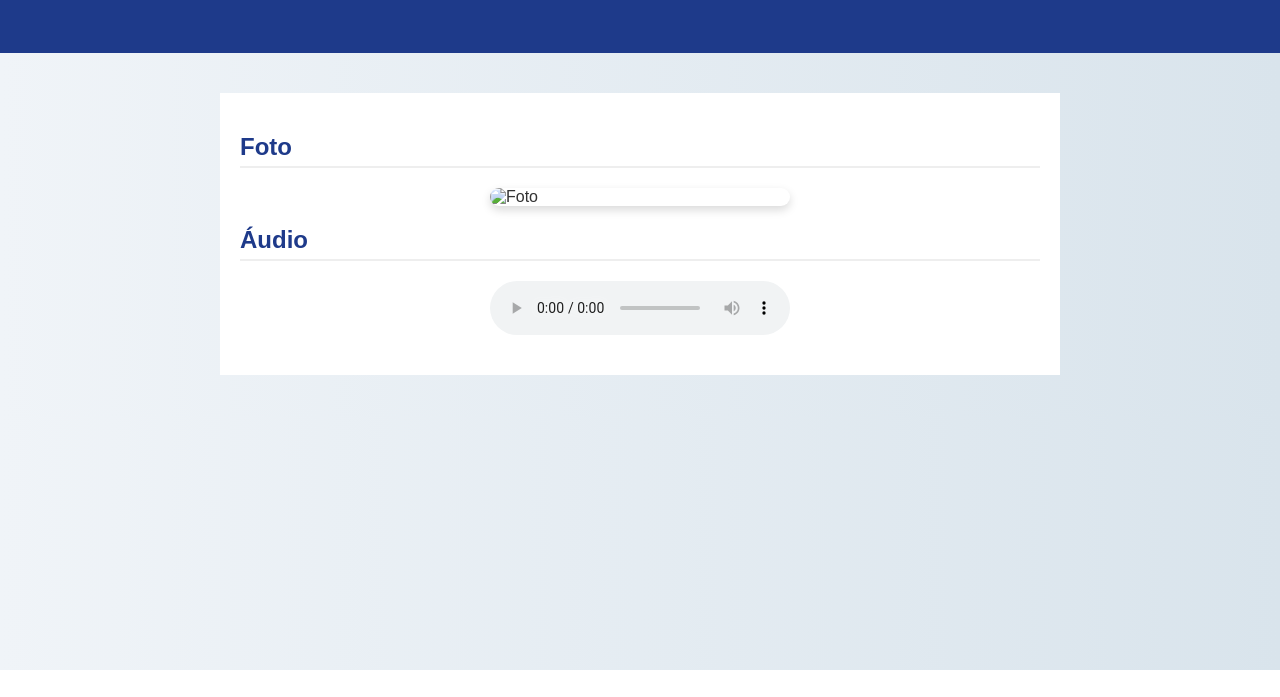
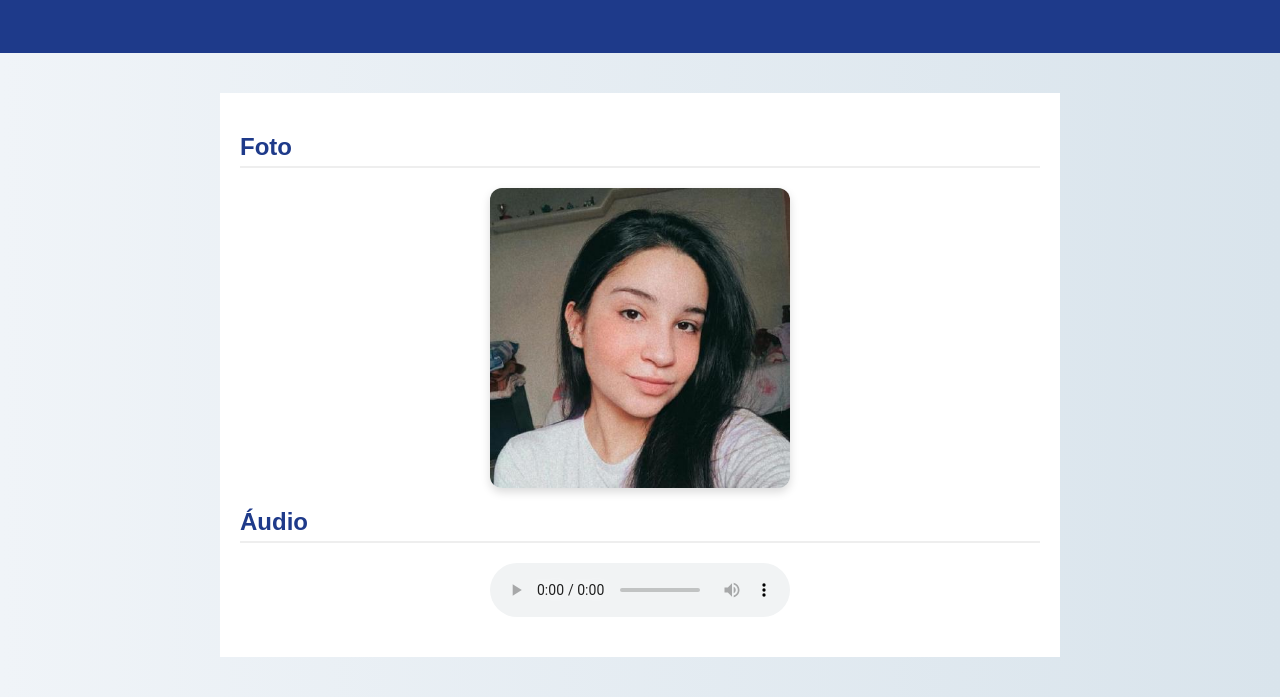
Before and after one commit to nayara279/nayara279.github.io, a plain HTML site: page index.html in a window 1280 px wide. Shown: the part 130-827 px from the top of the page. Before the commit the page ends 800 px from the top, so only its background shows below. Drawn offline with Linux system fonts and the light colour scheme.

Commit message:
fix imagem

```diff
--- a/index.html
+++ b/index.html
@@ -63,7 +63,7 @@
   <main>
     <!-- Imagem -->
     <h2>Foto</h2>
-    <img src="minha_foto.jpeg" alt="Foto" width="300">
+    <img src="97485737.jpeg" alt="Foto" width="300">
 
     <!-- Áudio -->
     <h2>Áudio</h2>
```
